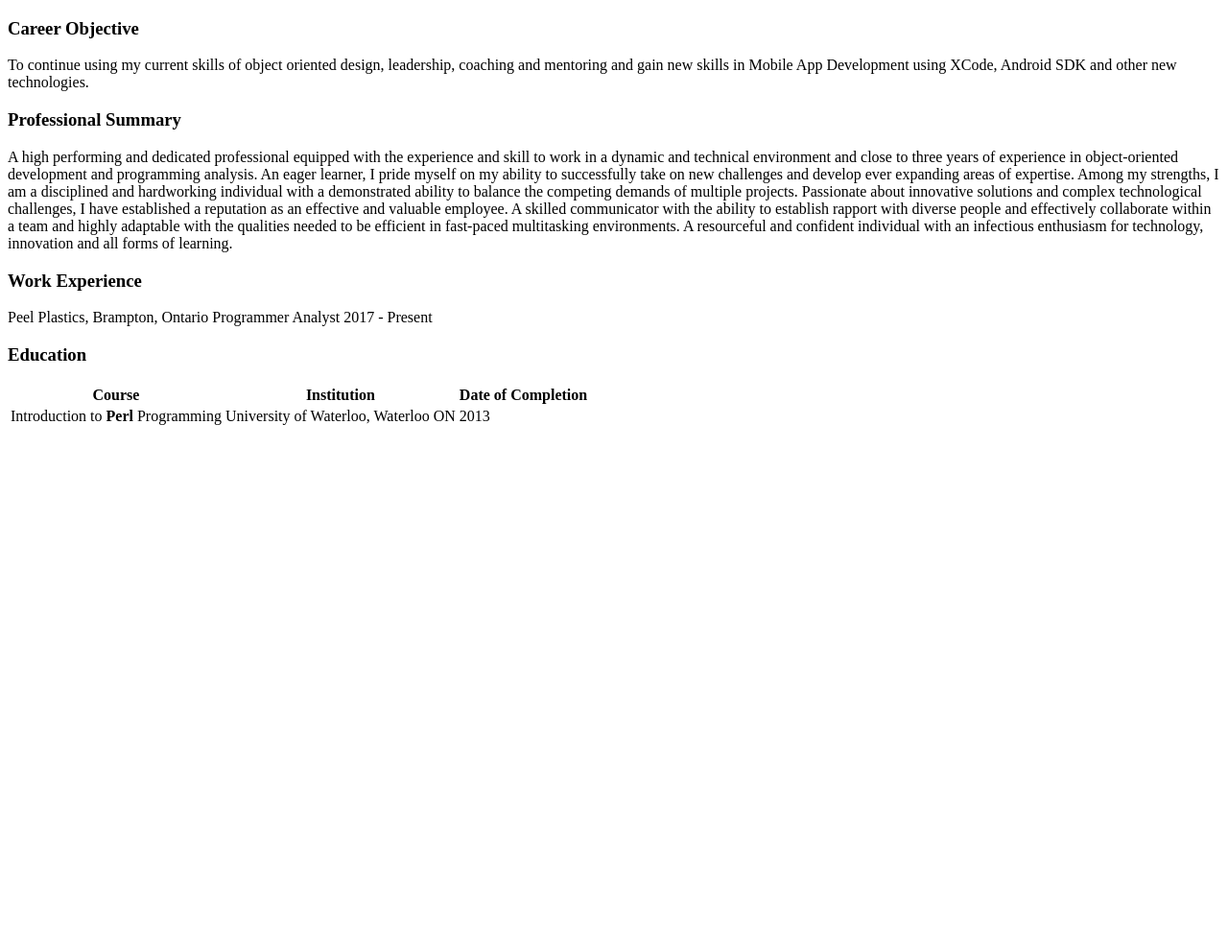
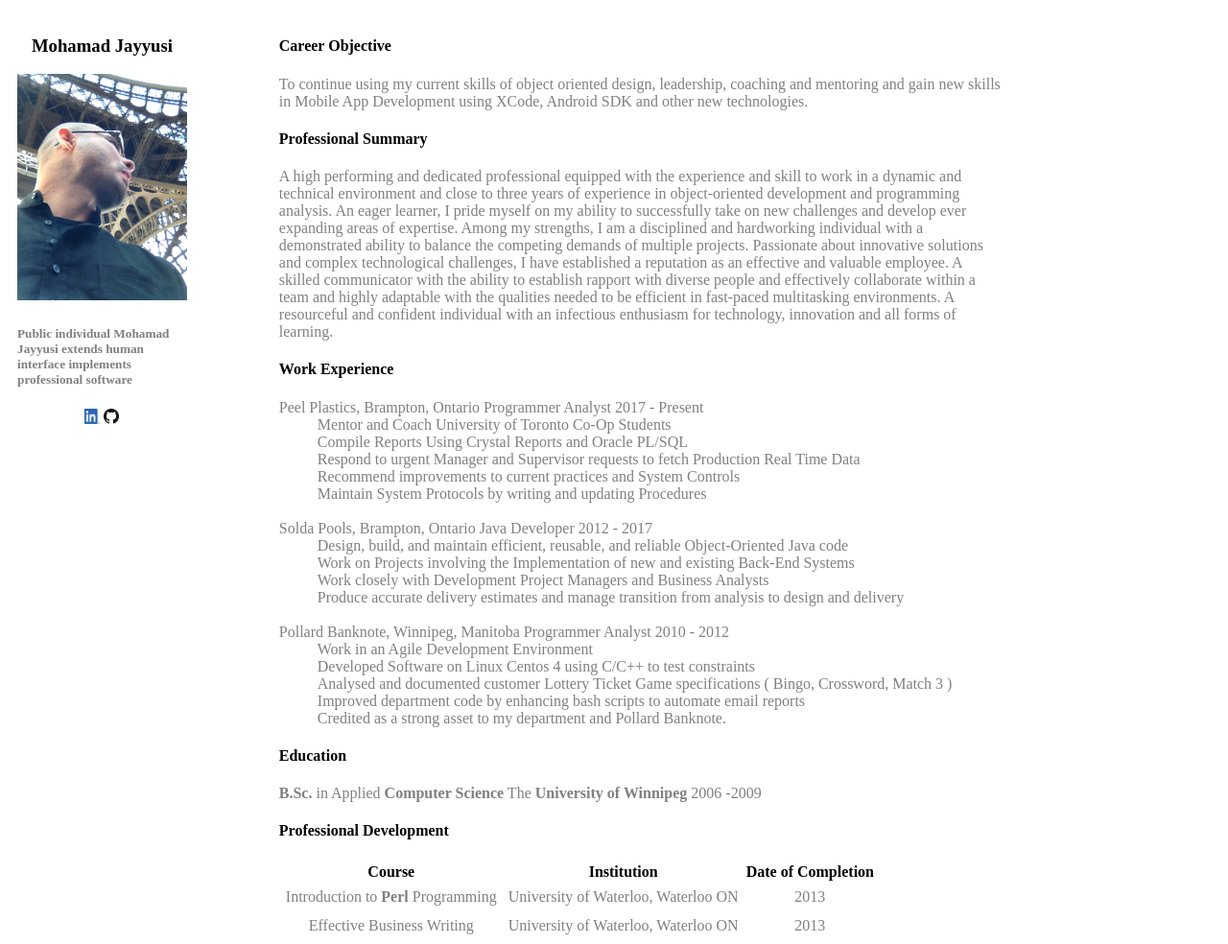
Before and after one commit to jayyusi/html_test, a plain HTML site: page index.html in a window 1280 px wide. Shown: the whole page at 96% size. Before the commit the page ends 800 px from the top, so only its background shows below. Drawn offline with Linux system fonts and the light colour scheme.

Commit message:
added forlder /res , finished index.html, and added a styles.css file.
Finished index.html
added /res for images.
added styles.css file

```diff
--- a/index.html
+++ b/index.html
@@ -1,23 +1,64 @@
 <!DOCTYPE html>
 <head>
+	<link rel="stylesheet" href="styles.css">
   <title> HTML Experiment </title>
 
 </head>
 
 <body>
-  <h3> Career Objective </h3>
+
+
+<aside>
+	<h3>Mohamad Jayyusi</h3>
+	<img src="res/img/me.jpg" alt="me.jpg">
+	<h5 class="img_caption">Public individual Mohamad Jayyusi extends human interface implements professional software</h5>
+	<section class="social_media_icons">
+	<a href="https://www.linkedin.com/in/mohamad-jayyusi" target="_blank"><img src="res/img/LI-In-Bug.png" alt="linkedIn glyph" style="width:16px;height:16px;"></a>
+	<a href="https://github.com/jayyusi/" target="_blank"><img src="res/img/GitHub-Mark-32px.png" alt="github glyph" style="width:16px;height:16px;"></a>
+	</section>
+</aside>
+
+<article>
+  <h4> Career Objective </h4>
   <p>To continue using my current skills of object oriented design, leadership, coaching and mentoring and gain new skills in Mobile App Development using XCode, Android SDK and other new technologies.</p>
 
-  <h3> Professional Summary </h3>
-  <p>A high performing and dedicated professional equipped with the experience and skill to work in a dynamic and technical environment and close to three years of experience in object-oriented development and programming analysis. An eager learner, I pride myself on my ability to successfully take on new challenges and develop ever expanding areas of expertise. Among my strengths, I am a disciplined and hardworking individual with a demonstrated ability to balance the competing demands of multiple projects. Passionate about innovative solutions and complex technological challenges, I have established a reputation as an effective and valuable employee. A skilled communicator with the ability to establish rapport with diverse people and effectively collaborate within a team and highly adaptable with the qualities needed to be efficient in fast-paced multitasking environments. A resourceful and confident individual with an infectious enthusiasm for technology, innovation and all forms of learning.
-  </p>
+  <h4> Professional Summary </h4>
+<p>A high performing and dedicated professional equipped with the experience and skill to work in a dynamic and technical environment and close to three years of experience in object-oriented development and programming analysis. An eager learner, I pride myself on my ability to successfully take on new challenges and develop ever expanding areas of expertise. Among my strengths, I am a disciplined and hardworking individual with a demonstrated ability to balance the competing demands of multiple projects. Passionate about innovative solutions and complex technological challenges, I have established a reputation as an effective and valuable employee. A skilled communicator with the ability to establish rapport with diverse people and effectively collaborate within a team and highly adaptable with the qualities needed to be efficient in fast-paced multitasking environments. A resourceful and confident individual with an infectious enthusiasm for technology, innovation and all forms of learning.
+</p>
 
-  <h3> Work Experience </h3>
-  <p>Peel Plastics, Brampton, Ontario Programmer Analyst	2017 - Present</p>
+  <h4> Work Experience </h4>
 
+  <dl>
+  <dt>Peel Plastics, Brampton, Ontario Programmer Analyst	2017 - Present</dt>
 
-    <h3> Education </h3>
+  <dd>Mentor and Coach University of Toronto Co-Op Students</dd>
+  <dd>Compile Reports Using Crystal Reports and Oracle PL/SQL</dd>
+	<dd>Respond to urgent Manager and Supervisor requests to fetch Production Real Time Data</dd>
+<dd>Recommend improvements to current practices and System Controls</dd>
+<dd>Maintain System Protocols by writing and updating Procedures</dd>
+</br>
 
+  <dt>Solda Pools, Brampton, Ontario Java Developer	2012 - 2017</dt>
+
+  <dd>Design, build, and maintain efficient, reusable, and reliable Object-Oriented Java code</dd>
+  <dd>Work on Projects involving the Implementation of new and existing Back-End Systems</dd>
+  <dd>Work closely with Development Project Managers and Business Analysts</dd>
+  <dd>Produce accurate delivery estimates and manage transition from analysis to design and delivery</dd>
+
+</br>
+  <dt>Pollard Banknote, Winnipeg, Manitoba Programmer Analyst	2010 - 2012</dt>
+
+  <dd>Work in an Agile Development Environment</dd>
+  <dd>Developed Software on Linux Centos 4 using C/C++ to test constraints</dd>
+  <dd>Analysed and documented customer Lottery Ticket Game specifications ( Bingo, Crossword, Match 3 )</dd>
+  <dd>Improved department code by enhancing bash scripts to automate email reports</dd>
+  <dd>Credited as a strong asset to my department and Pollard Banknote.</dd>
+  </dl>
+
+    <h4> Education </h4>
+    <p><b>B.Sc.</b> in Applied <b>Computer Science</b> The <b>University of Winnipeg</b> 2006 -2009 </p>
+
+    <h4>Professional Development</h4>
 
   <table>
     <tr>
@@ -30,6 +71,12 @@
       <td>University of Waterloo, Waterloo ON</td>
       <td>2013</td>
     </tr>
+    <tr>
+	    <td>Effective Business Writing</td>
+	    <td>University of Waterloo, Waterloo ON</td>
+	    <td>2013</td>
+    </tr>
   </table>
+</article>
 </body>
 </html>
--- /dev/null
+++ b/styles.css
@@ -0,0 +1,45 @@
+body::after{
+	content:"";
+	clear:both;
+	display:table;
+}
+td, dt, dd{
+	color:gray;
+}
+p, .img_caption{
+	color:gray;
+}
+aside{
+	width:20%;
+	float:left;
+	position:relative;
+	padding:10px 10px 10px 10px;
+}
+article{
+	width:60%;
+	float:left;
+	padding:10px 10px 10px 10px;
+}
+.social_media_icons{
+	width:70%;
+	text-align:center;
+}
+h3{
+	width:70%;
+	text-align:center;
+}
+img{
+	width:70%;
+	height:70%;
+	text-align:center;
+}
+.img_caption{
+	width:70%;
+	text-align:left;
+}
+table{
+	text-align:center;
+}
+td{
+	padding:5px;
+}
```
Also changed, not shown: res/img/GitHub-Mark-32px.png (added), res/img/LI-In-Bug.png (added), res/img/me.jpg (added).
